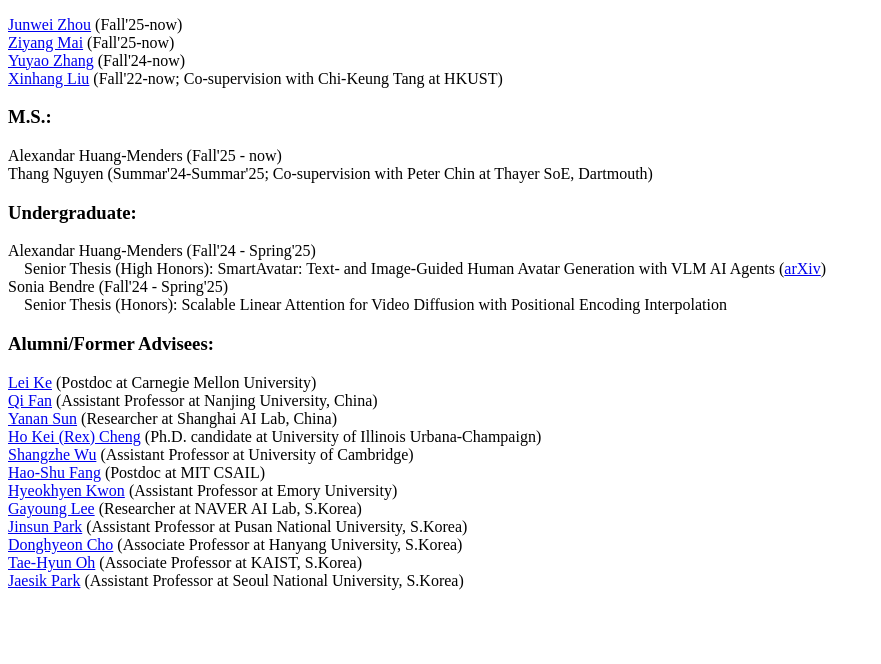
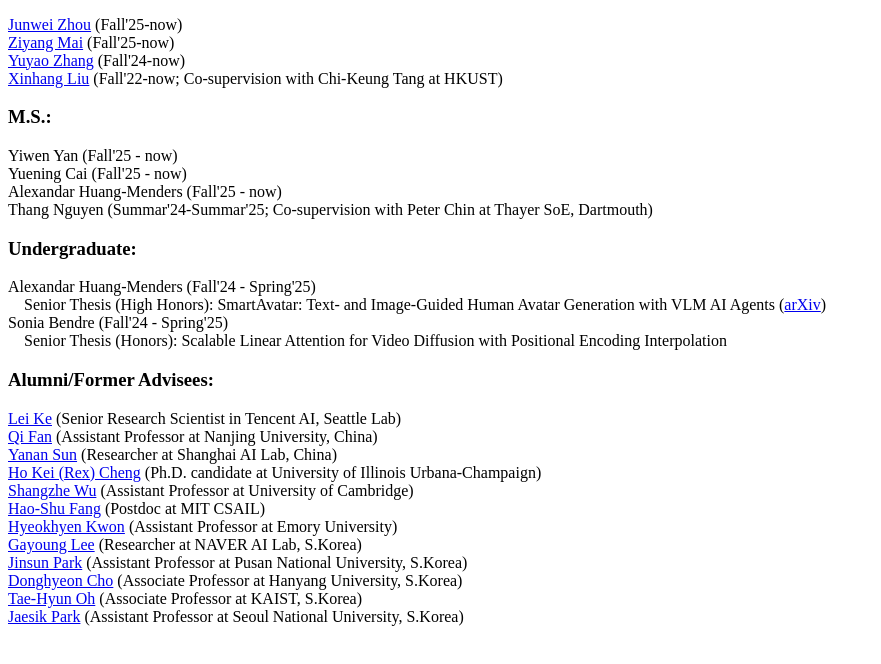
Before and after one commit to yuwingtai/yuwingtai.github.io, a plain HTML site: page team.html in a window 1280 px wide. Shown: the part 92-756 px from the top of the page, without its empty margins (0-881 px from the left). Drawn offline with Linux system fonts and the light colour scheme.

Commit message:
Update team.html

```diff
--- a/team.html
+++ b/team.html
@@ -13,6 +13,8 @@
         <a href="https://peteryyzhang.github.io/peterweb.github.io/" target="_blank">Yuyao Zhang</a> (Fall'24-now)<br>
         <a href="https://xinhangliu.com/" target="_blank">Xinhang Liu</a> (Fall'22-now; Co-supervision with Chi-Keung Tang at HKUST)<br>
     <h3>M.S.:</h3>
+        Yiwen Yan (Fall'25 - now)<br>
+        Yuening Cai (Fall'25 - now)<br>
         Alexandar Huang-Menders (Fall'25 - now)<br>
         Thang Nguyen (Summar'24-Summar'25; Co-supervision with Peter Chin at Thayer SoE, Dartmouth)<br>
     <h3>Undergraduate:</h3>
@@ -23,7 +25,7 @@ Generation with VLM AI Agents (<a href="https://www.arxiv.org/abs/2506.04606" ta
         &nbsp;&nbsp;&nbsp;&nbsp;Senior Thesis (Honors): Scalable Linear Attention for Video Diffusion with Positional Encoding Interpolation <br>
     <h3>Alumni/Former Advisees:</h3>
     <p>
-        <a href="https://www.kelei.site/" target="_blank">Lei Ke</a> (Postdoc at Carnegie Mellon University)<br>
+        <a href="https://www.kelei.site/" target="_blank">Lei Ke</a> (Senior Research Scientist in Tencent AI, Seattle Lab)<br>
         <a href="https://fanq15.github.io/" target="_blank">Qi Fan</a> (Assistant Professor at Nanjing University, China)<br>
         <a href="https://scholar.google.com/citations?user=6TA1oPkAAAAJ&hl=zh-CN" target="_blank">Yanan Sun</a> (Researcher at Shanghai AI Lab, China)<br>
         <a href="https://hkchengrex.com/" target="_blank">Ho Kei (Rex) Cheng</a> (Ph.D. candidate at University of Illinois Urbana-Champaign)<br>
```
